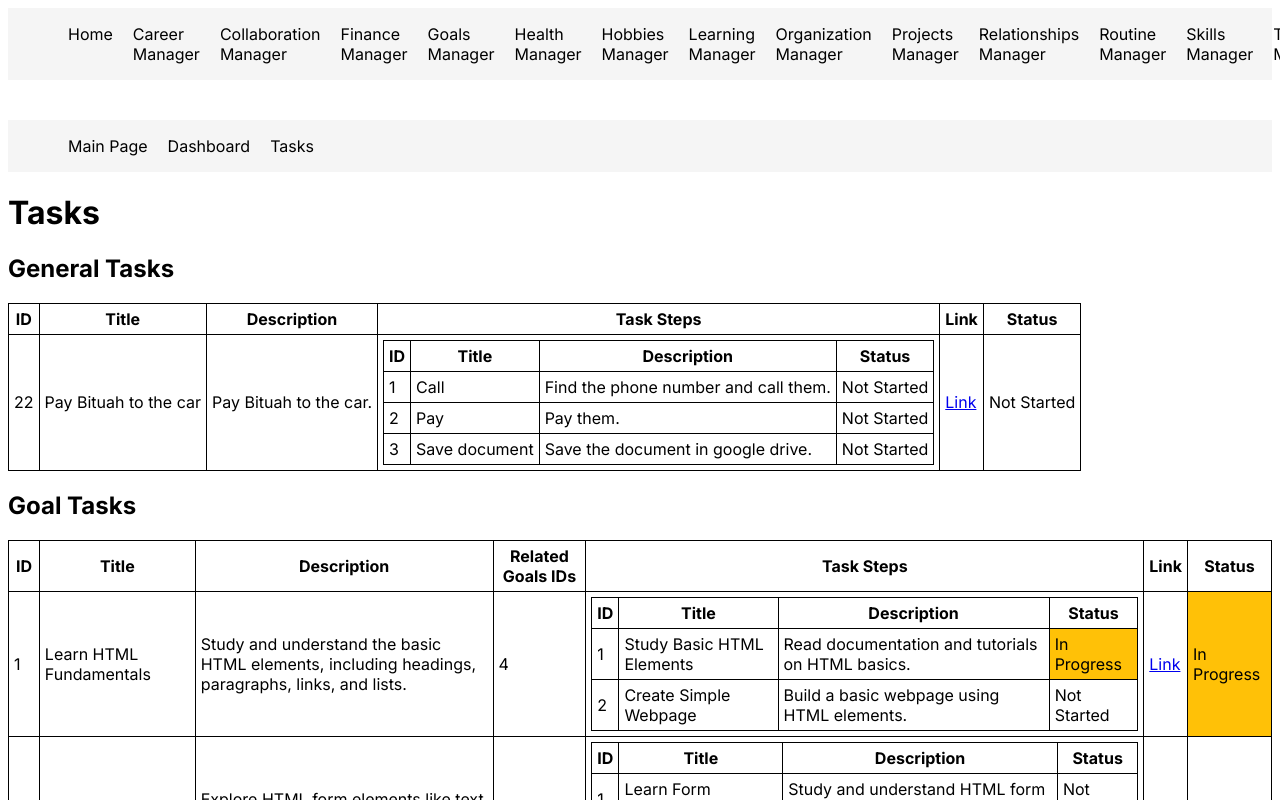
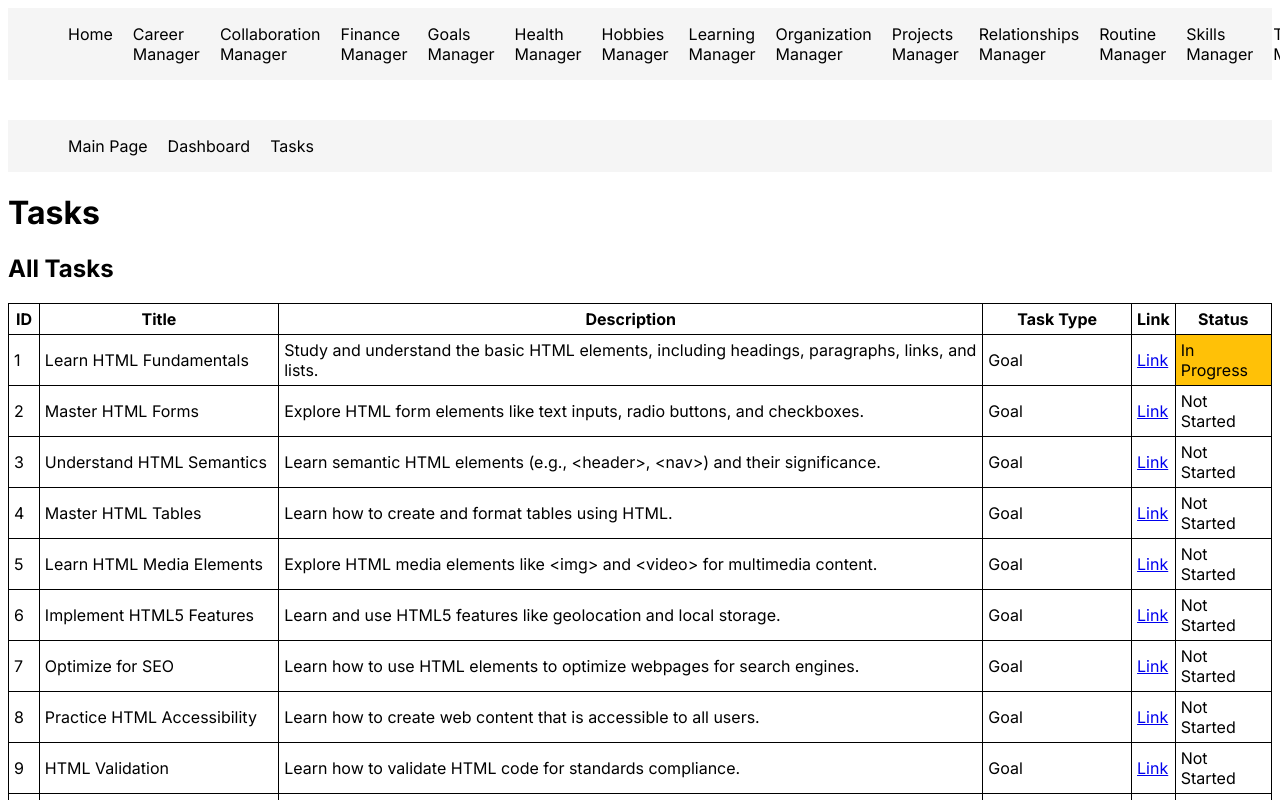
Before and after one commit to IradDoron/synczones-demo-project, a Next.js app: page /tasks-manager/tasks in a window 1280 px wide. Shown: the top 800 px of the page. Built offline with nearby package versions, Linux system fonts and the light colour scheme.

Commit message:
simplify task display

```diff
--- a/src/shared/TaskDisplay/GeneralTaskDisplay/index.ts
+++ /dev/null
@@ -1,3 +0,0 @@
-import GeneralTaskDisplay from './GeneralTaskDisplay';
-
-export default GeneralTaskDisplay;
--- a/src/shared/TaskDisplay/GoalTaskDisplay/index.ts
+++ /dev/null
@@ -1,3 +0,0 @@
-import GoalTaskDisplay from './GoalTaskDisplay';
-
-export default GoalTaskDisplay;
--- a/src/shared/TaskDisplay/LearningResourceTaskDisplay/index.ts
+++ /dev/null
@@ -1,3 +0,0 @@
-import LearningResourceTaskDisplay from './LearningResourceTaskDisplay';
-
-export default LearningResourceTaskDisplay;
--- a/src/shared/TasksDisplay/TasksDisplay.tsx
+++ b/src/shared/TasksDisplay/TasksDisplay.tsx
@@ -1,209 +1,31 @@
 import { STATUS_COLORS } from '@/constants';
 import mockDataTasks from '@/data/mockDataTasks';
-import {
-	getCommaSeparatedStringsFromArray,
-	getGeneralTasks,
-	getGoalTasks,
-	getLearningResourceTasks,
-} from '@/utils';
 import Link from 'next/link';
 
 const TasksDisplay = () => {
-	const generalTasks = getGeneralTasks(mockDataTasks);
-	const goalTasks = getGoalTasks(mockDataTasks);
 	return (
 		<div>
-			<h2>General Tasks</h2>
+			<h2>All Tasks</h2>
 			<table>
 				<thead>
 					<tr>
 						<th>ID</th>
 						<th>Title</th>
 						<th>Description</th>
-						<th>Task Steps</th>
+						<th>Task Type</th>
 						<th>Link</th>
 						<th>Status</th>
 					</tr>
 				</thead>
 				<tbody>
-					{generalTasks.map((task) => {
-						const { id, title, description, taskSteps, status, url } = task;
+					{mockDataTasks.map((task) => {
+						const { id, title, description, taskType, url, status } = task;
 						return (
 							<tr key={id}>
 								<td>{id}</td>
 								<td>{title}</td>
 								<td>{description}</td>
-								<td>
-									<table>
-										<tr>
-											<th>ID</th>
-											<th>Title</th>
-											<th>Description</th>
-											<th>Status</th>
-										</tr>
-										{taskSteps?.map((taskSteps) => {
-											return (
-												<tr>
-													<td>{taskSteps.id}</td>
-													<td>{taskSteps.title}</td>
-													<td>{taskSteps.description}</td>
-													<td
-														style={{
-															backgroundColor: STATUS_COLORS[taskSteps.status],
-														}}
-													>
-														{taskSteps.status}
-													</td>
-												</tr>
-											);
-										})}
-									</table>
-								</td>
-								<td>
-									<Link href={`tasks/${url}`}>Link</Link>
-								</td>
-								<td
-									style={{
-										backgroundColor: STATUS_COLORS[status],
-									}}
-								>
-									{status}
-								</td>
-							</tr>
-						);
-					})}
-				</tbody>
-			</table>
-			<h2>Goal Tasks</h2>
-			<table>
-				<thead>
-					<tr>
-						<th>ID</th>
-						<th>Title</th>
-						<th>Description</th>
-						<th>Related Goals IDs</th>
-						<th>Task Steps</th>
-						<th>Link</th>
-						<th>Status</th>
-					</tr>
-				</thead>
-				<tbody>
-					{goalTasks.map((task) => {
-						const {
-							id,
-							title,
-							description,
-							relatedGoalsIds,
-							taskSteps,
-							url,
-							status,
-						} = task;
-						return (
-							<tr key={id}>
-								<td>{id}</td>
-								<td>{title}</td>
-								<td>{description}</td>
-								<td>{getCommaSeparatedStringsFromArray(relatedGoalsIds)}</td>
-								<td>
-									<table>
-										<tr>
-											<th>ID</th>
-											<th>Title</th>
-											<th>Description</th>
-											<th>Status</th>
-										</tr>
-										{taskSteps?.map((taskSteps) => {
-											return (
-												<tr>
-													<td>{taskSteps.id}</td>
-													<td>{taskSteps.title}</td>
-													<td>{taskSteps.description}</td>
-													<td
-														style={{
-															backgroundColor: STATUS_COLORS[taskSteps.status],
-														}}
-													>
-														{taskSteps.status}
-													</td>
-												</tr>
-											);
-										})}
-									</table>
-								</td>
-								<td>
-									<Link href={`tasks/${url}`}>Link</Link>
-								</td>
-								<td
-									style={{
-										backgroundColor: STATUS_COLORS[status],
-									}}
-								>
-									{status}
-								</td>
-							</tr>
-						);
-					})}
-				</tbody>
-			</table>
-			<h2>Learning Resource Tasks</h2>
-			<table>
-				<thead>
-					<tr>
-						<th>ID</th>
-						<th>Title</th>
-						<th>Description</th>
-						<th>Learning Resource ID</th>
-						<th>Related Goals IDs</th>
-						<th>Task Steps</th>
-						<th>Link</th>
-						<th>Status</th>
-					</tr>
-				</thead>
-				<tbody>
-					{getLearningResourceTasks(mockDataTasks).map((task) => {
-						const {
-							id,
-							title,
-							url,
-							description,
-							learningResourceId,
-							relatedGoalsIds,
-							taskSteps,
-							status,
-						} = task;
-						return (
-							<tr key={id}>
-								<td>{id}</td>
-								<td>{title}</td>
-								<td>{description}</td>
-								<td>{learningResourceId}</td>
-								<td>{getCommaSeparatedStringsFromArray(relatedGoalsIds)}</td>
-								<td>
-									<table>
-										<tr>
-											<th>ID</th>
-											<th>Title</th>
-											<th>Description</th>
-											<th>Status</th>
-										</tr>
-										{taskSteps?.map((taskSteps) => {
-											return (
-												<tr>
-													<td>{taskSteps.id}</td>
-													<td>{taskSteps.title}</td>
-													<td>{taskSteps.description}</td>
-													<td
-														style={{
-															backgroundColor: STATUS_COLORS[taskSteps.status],
-														}}
-													>
-														{taskSteps.status}
-													</td>
-												</tr>
-											);
-										})}
-									</table>
-								</td>
+								<td>{taskType}</td>
 								<td>
 									<Link href={`tasks/${url}`}>Link</Link>
 								</td>
```
Also changed, not shown: src/shared/TaskDisplay/GeneralTaskDisplay/GeneralTaskDisplay.tsx (deleted, +0 -73 lines), src/shared/TaskDisplay/GoalTaskDisplay/GoalTaskDisplay.tsx (deleted, +0 -84 lines), src/shared/TaskDisplay/LearningResourceTaskDisplay/LearningResourceTaskDisplay.tsx (deleted, +0 -87 lines), src/shared/TaskDisplay/TaskDisplay.tsx (+60 -22 lines).
